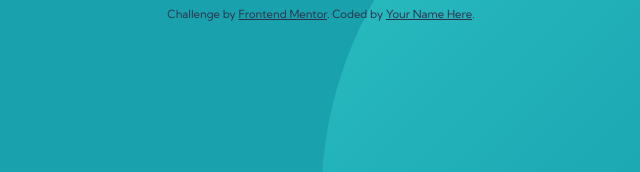
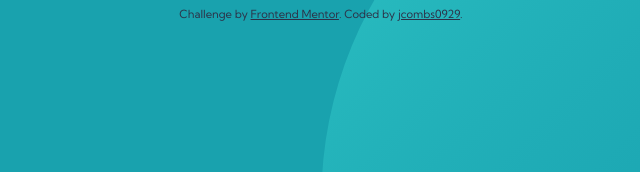
Before and after one commit to jcombs0929/profile-card, a plain HTML site: page index.html in a window 1280 px wide. Shown: the part 602-774 px from the top of the page, 319-959 px from the left. Drawn offline with Linux system fonts and the light colour scheme.

Commit message:
added profile link

```diff
--- a/index.html
+++ b/index.html
@@ -61,7 +61,10 @@
       Challenge by
       <a href="https://www.frontendmentor.io?ref=challenge" target="_blank"
         >Frontend Mentor</a
-      >. Coded by <a href="#">Your Name Here</a>.
+      >. Coded by
+      <a href="https://www.frontendmentor.io/profile/jcombs0929" target="_blank"
+        >jcombs0929</a
+      >.
     </footer>
   </body>
 </html>
```
